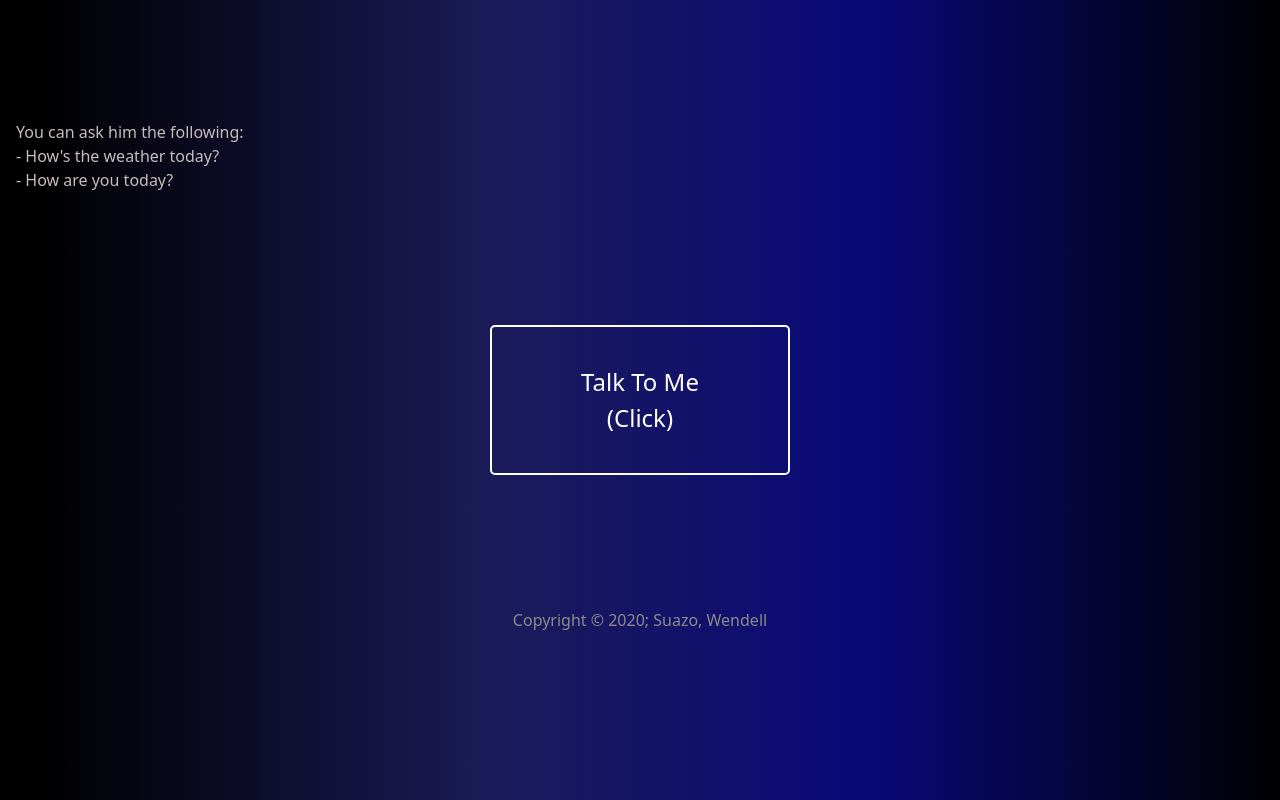
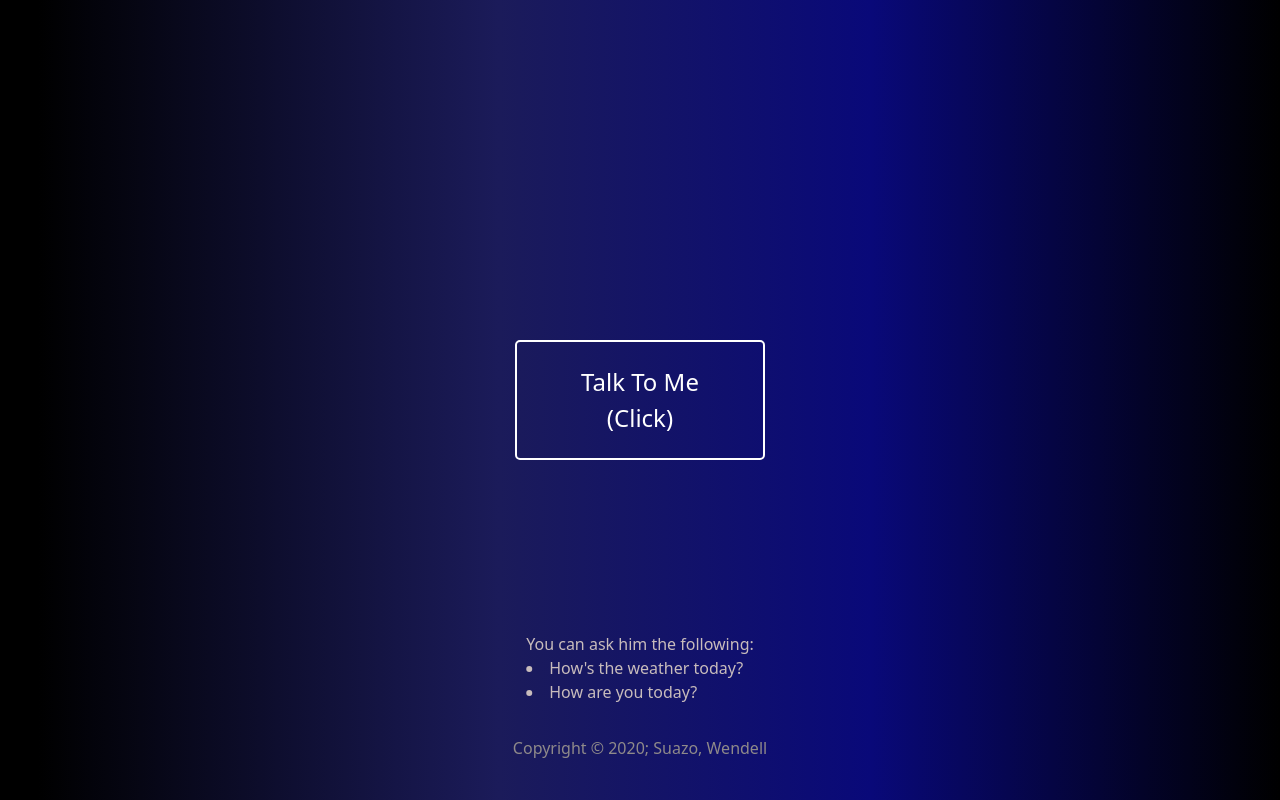
Before and after one commit to wendell1101/Voice-Recognition, a plain HTML site: page index.html in a window 1280 px wide. Drawn offline with nearby package versions, Linux system fonts and the light colour scheme.

Commit message:
edit styling

```diff
--- a/index.html
+++ b/index.html
@@ -22,10 +22,11 @@
 
         <div class="info p-3">
             <span>You can ask him the following:<span><br>
-            - How's the weather today? <br>
-            - How are you today?
+                <li> How's the weather today?</li>
+                <li> How are you today?</li>
         </div>
         <footer class="text-light text-center footer">
+
             Copyright &copy; 2020; Suazo, Wendell
         </footer>
     </div>
--- a/style.css
+++ b/style.css
@@ -10,19 +10,21 @@ body{
 
 .wrapper {
     width: 100%;
-    height: 100vh;
+    min-height: 100vh;
 
 }
 .footer{
     margin: auto;
-    position: relative;
-    bottom: -50%;
+    position: absolute;
+    bottom: 5%;
+    left:50%;
+    transform: translateX(-50%);
     color: rgb(143, 138, 138)!important;
 }
 
 .talk {
-    width: 300px;
-    height: 150px;
+    width: 250px;
+    height: 120px;
     display: flex;
     justify-content: center;
     align-items: center;
@@ -46,6 +48,10 @@ body{
 }
 .info{
     color:rgb(200, 188, 188);
+    position: absolute;
+    bottom: 10%;
+    left:50%;
+    transform: translateX(-50%);
 }
 
 .response {
```
